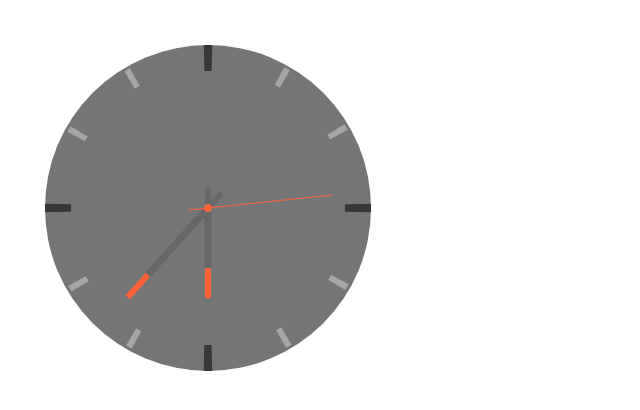
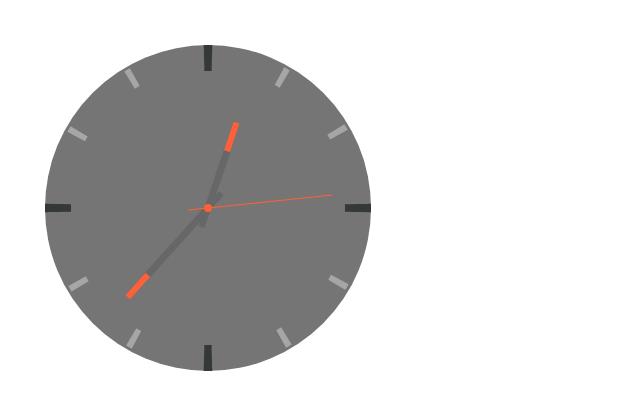
Before and after one commit to husnu-coban/hc, a plain HTML site: page index.html in a window 1280 px wide. Shown: the full height of the page, 0-640 px from the left. Drawn offline with Linux system fonts and the light colour scheme.

Commit message:
Bugs Fixed

```diff
--- a/index.js
+++ b/index.js
@@ -13,11 +13,9 @@ function zaman(){
     const minute=now.getMinutes();
     const second=now.getSeconds();
 
-    console.log(hour);
-
-    akrep[0].style.transform=`rotate(${(hour/24)*360}deg)`;
-    akrep[1].style.transform=`rotate(${(hour/24)*360}deg)`;
-    akrep2[0].style.transform=`rotate(${(hour/24)*360}deg)`;
+    akrep[0].style.transform=`rotate(${((hour/12)*360)+((minute/720)*360)}deg)`;
+    akrep[1].style.transform=`rotate(${((hour/12)*360)+((minute/720)*360)}deg)`;
+    akrep2[0].style.transform=`rotate(${((hour/12)*360)+((minute/720)*360)}deg)`;
 
     yelkovan[0].style.transform=`rotate(${(minute/60)*360}deg)`;
     yelkovan[1].style.transform=`rotate(${(minute/60)*360}deg)`;
```
Also changed, not shown: index.html (+0 -1 lines).
